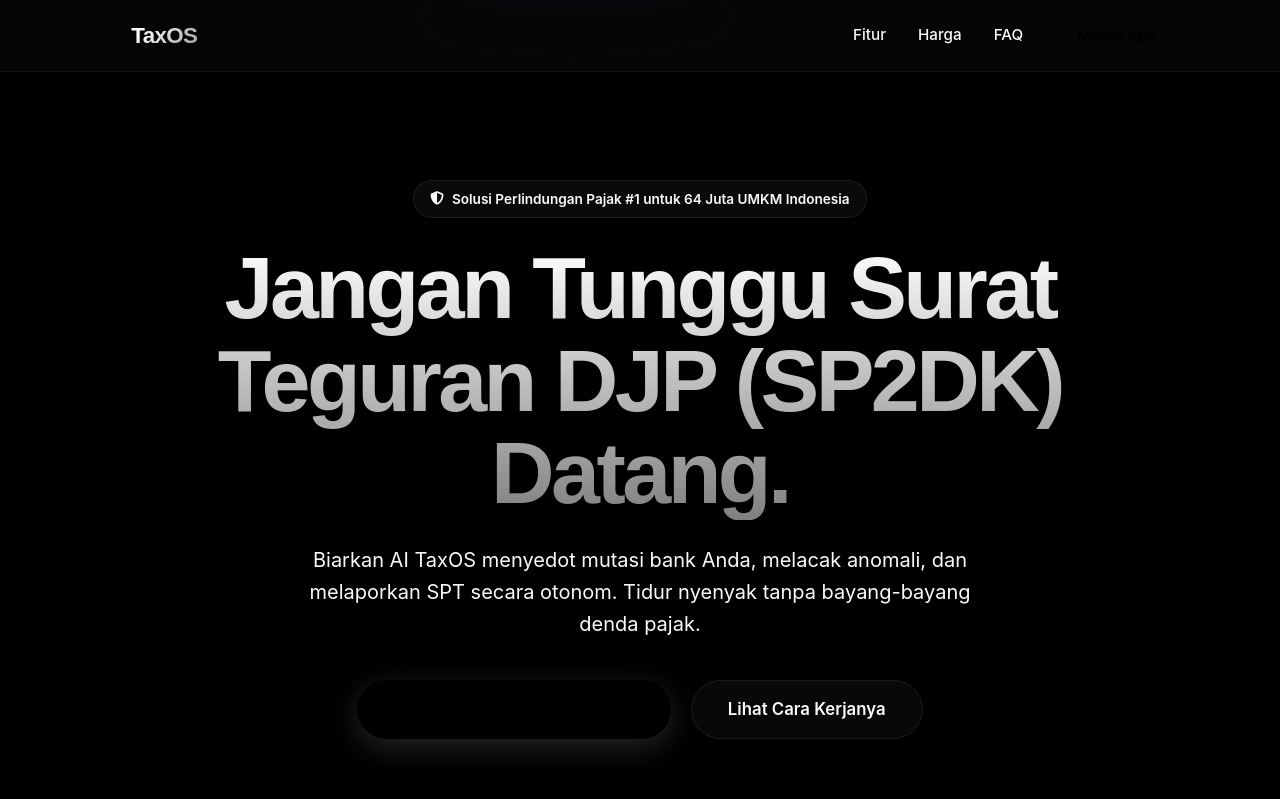
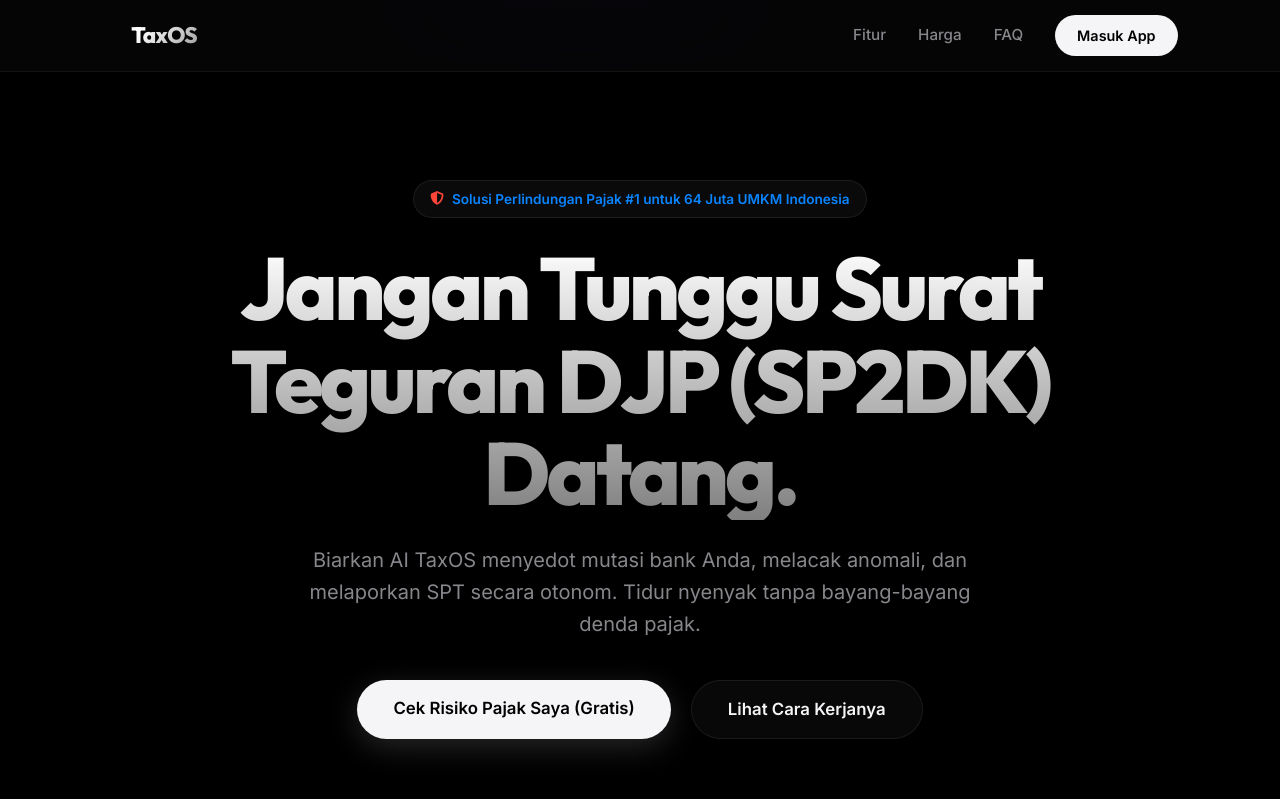
Before and after one commit to urttee/taxos, a Next.js app: page / in a window 1280 px wide. Shown: the top 799 px of the page. Built offline with nearby package versions, Linux system fonts and the light colour scheme; grey boxes are pictures that could not be loaded.

Commit message:
fix: merge globals.css - restore design tokens and fonts for landing page while keeping dashboard styles

```diff
--- a/src/app/globals.css
+++ b/src/app/globals.css
@@ -1,22 +1,53 @@
+@import url('https://fonts.googleapis.com/css2?family=Inter:wght@300;400;500;600;700&family=Outfit:wght@400;500;600;700;800&display=swap');
 @import "tailwindcss";
 
+/* ═══════════════════════════════════════
+   DESIGN TOKENS (used by LandingPage)
+   ═══════════════════════════════════════ */
 :root {
+  /* Dashboard colors */
   --background: #020617; /* Slate 950 */
   --foreground: #f8fafc; /* Slate 50 */
+
+  /* Text — used by Landing Page */
+  --text-primary: #f5f5f7;
+  --text-secondary: #86868b;
+  --text-tertiary: #636366;
+  --text-quaternary: #48484a;
+
+  /* Accent Colors — used by Landing Page */
+  --accent-green: #30d158;
+  --accent-blue: #0a84ff;
+  --accent-indigo: #5e5ce6;
+  --accent-orange: #ff9f0a;
+  --accent-red: #ff453a;
+  --accent-teal: #64d2ff;
+  --accent-mint: #63e6be;
+  --accent-yellow: #ffd60a;
+
+  /* Typography */
+  --font-display: 'Outfit', -apple-system, BlinkMacSystemFont, 'SF Pro Display', sans-serif;
+  --font-body: 'Inter', -apple-system, BlinkMacSystemFont, 'SF Pro Text', sans-serif;
 }
 
+/* ═══════════════════════════════════════
+   TAILWIND THEME
+   ═══════════════════════════════════════ */
 @theme inline {
   --color-background: var(--background);
   --color-foreground: var(--foreground);
 }
 
+/* ═══════════════════════════════════════
+   BASE STYLES (Dashboard)
+   ═══════════════════════════════════════ */
 body {
   background-color: var(--background);
   color: var(--foreground);
   font-family: ui-sans-serif, system-ui, sans-serif, "Apple Color Emoji", "Segoe UI Emoji", "Segoe UI Symbol";
 }
 
-/* Glassmorphism custom classes */
+/* Glassmorphism custom classes (Dashboard) */
 .glass {
   background: rgba(15, 23, 42, 0.6); /* Slate 900 / 0.6 */
   backdrop-filter: blur(12px);
```
